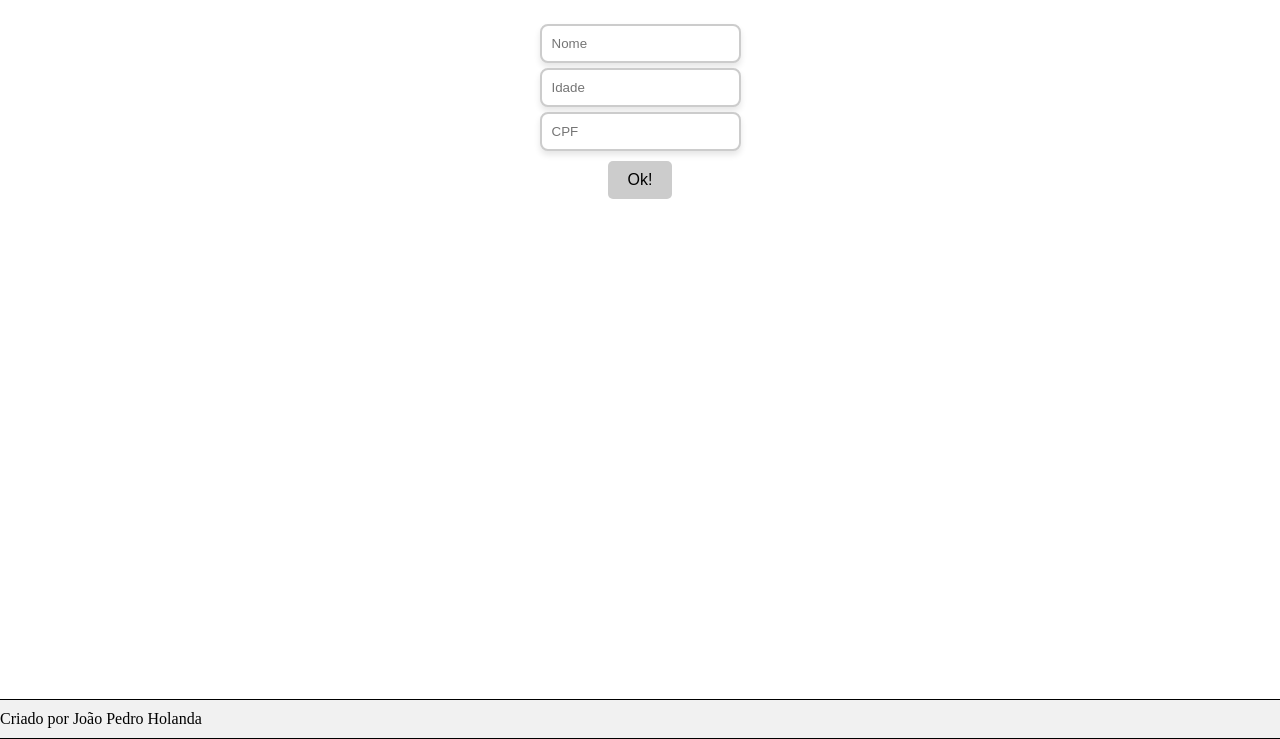
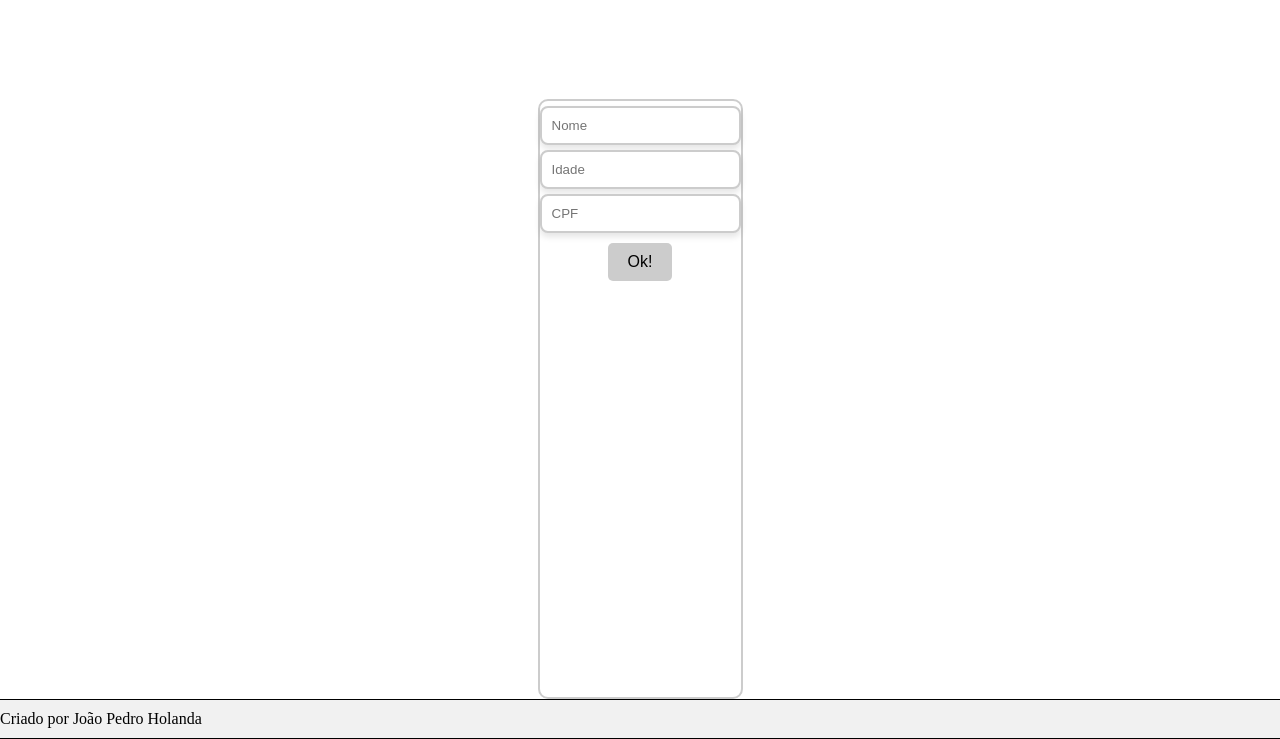
Before and after one commit to Jpzin1/programacao_web_cc_a, a plain HTML site: page index.html in a window 1280 px wide. Shown: the part 61-800 px from the top of the page. Drawn offline with Linux system fonts and the light colour scheme.

Commit message:
atualização no css

```diff
--- a/estilo.css
+++ b/estilo.css
@@ -8,6 +8,13 @@
     flex-direction: column; /* Organizar os itens em coluna */
     align-items: center; /* Alinha os itens horizontalmente */
     flex-grow: 10; /* Faz com que a div cresça e ocupa o espaço disponivel */
+    margin-top: 10vh;
+    border-width: px;
+    border-style: solid;
+    border-color: #ccc;
+    border-radius: 10px;
+    border-width: 2px;
+    outline-offset: 5px;
 }
 
 .rodape {
```
